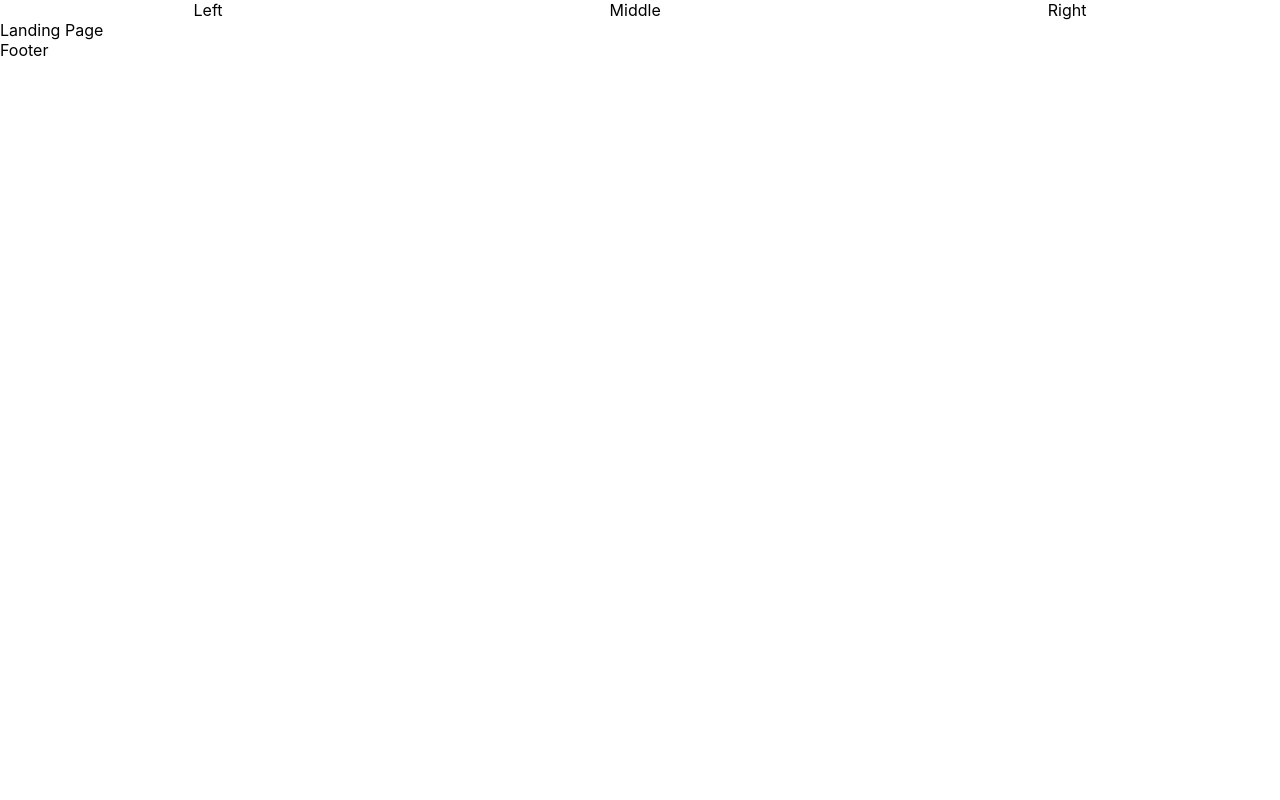
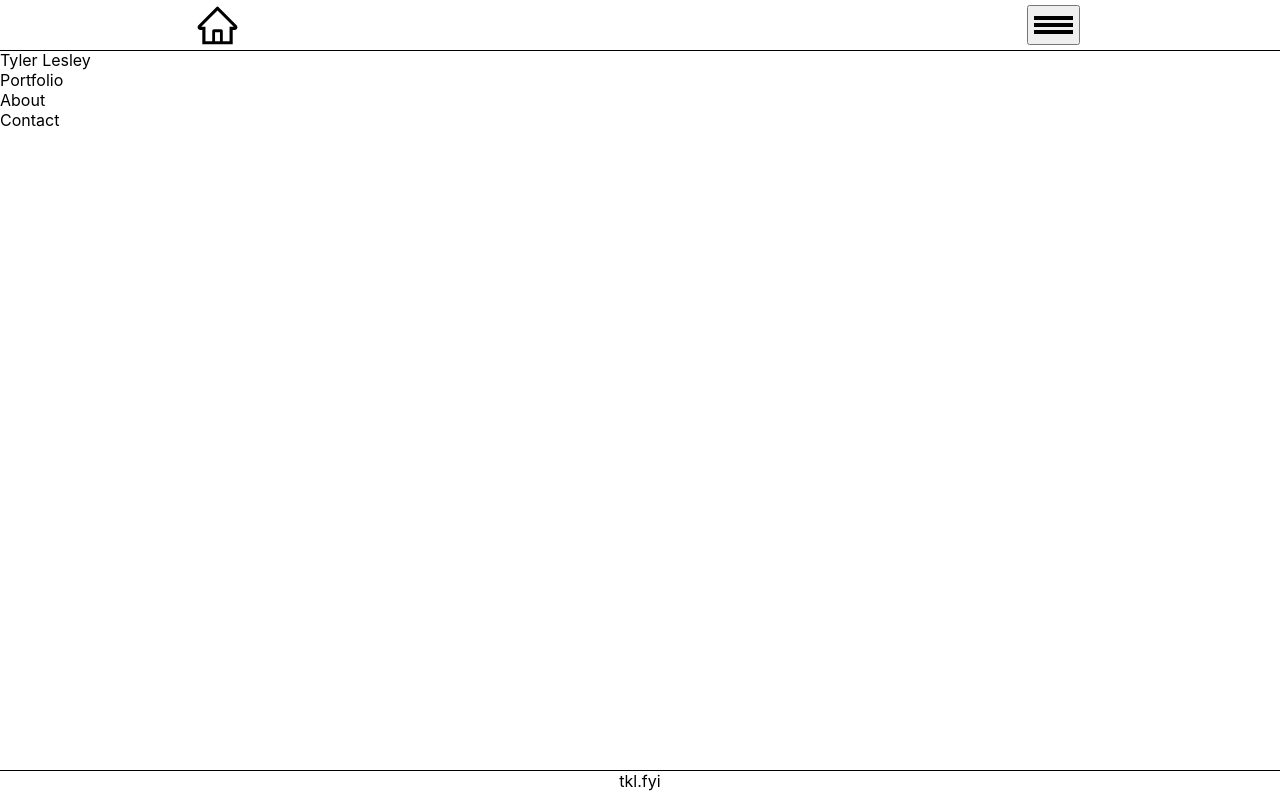
Before and after one commit to tklesley/tklesley.github.io, a React (Create React App) app in the folder portfolio/: page / in a window 1280 px wide. Built offline with nearby package versions, Linux system fonts and the light colour scheme.

Commit message:
Added Base Content and Function

```diff
--- a/portfolio/package.json
+++ b/portfolio/package.json
@@ -9,6 +9,7 @@
     "@testing-library/user-event": "^13.5.0",
     "react": "^18.2.0",
     "react-dom": "^18.2.0",
+    "react-icons": "^4.10.1",
     "react-router-dom": "^6.14.2",
     "react-scripts": "5.0.1",
     "web-vitals": "^2.1.4"
--- a/portfolio/src/App.css
+++ b/portfolio/src/App.css
@@ -11,8 +11,11 @@ html, body {
 
 .page {
   display: grid;
+  grid-template-areas: "header" "content" "footer";
+  grid-template-rows: 50px 90vh auto;
 }
 
-.header {
-  grid-area: header;
+.content-div {
+  height: 100%;
+  grid-area: content;
 }
--- a/portfolio/src/App.js
+++ b/portfolio/src/App.js
@@ -1,6 +1,7 @@
+import React from 'react';
 import { BrowserRouter, Routes, Route } from 'react-router-dom';
 import './App.css';
-import React from 'react';
+
 import Header from './components/header/header';
 import Footer from './components/footer/footer';
 import Landing from './pages/landing/landing';
@@ -10,12 +11,14 @@ class App extends React.Component {
   render() {
     return (
       <BrowserRouter>
-        <div>
+        <div className='page'>
           <Header />
+          <div className="content-div">
           <Routes>
             <Route path='' element={<Landing />} />
             <Route path='/projects' element={<Projects/>} />
           </Routes>
+          </div>
           <Footer />
         </div>
       </BrowserRouter>
--- /dev/null
+++ b/portfolio/src/components/footer/footer.css
@@ -0,0 +1,7 @@
+.footer-container {
+    display: flex;
+    justify-content: center;
+    align-items: center;
+    border-top: 1px solid black;
+    grid-area: footer;
+}
--- a/portfolio/src/components/footer/footer.js
+++ b/portfolio/src/components/footer/footer.js
@@ -1,7 +1,8 @@
 import React from "react";
+import './footer.css';
 
 export default function Footer() {
     return (
-        <div>Footer</div>
+        <div className="footer-container">tkl.fyi</div>
     )
 }
--- a/portfolio/src/components/header/header.css
+++ b/portfolio/src/components/header/header.css
@@ -1,4 +1,59 @@
 .header-container{
     display: flex;
     justify-content: space-around;
+    align-items: center;
+    height: 50px;
+    border-bottom: 1px solid black;
+    grid-area: header;
 }
+
+.settings-container {
+  display: flex;
+  z-index: 2;
+  justify-content: right;
+  position: absolute;
+  top: 50px;
+  right: 15vw;
+  border: 1px solid black;
+}
+
+.settings-open-false {
+  visibility: hidden;
+}
+
+/* --------- Settings Icon --------- */
+
+.bar1, .bar2, .bar3 {
+  transition: 0.4s;
+}
+
+.settings-icon {
+    min-height: 40px;
+    font-size: 0px;
+  }
+
+  .bar1, .bar2, .bar3 {
+    width: 35px;
+    height: 0px;
+    border: 2px solid;
+    margin: 3px 0;
+  }
+
+  .settings-true .bar1 {
+    transform: translate(0, 7px) rotate(-45deg);
+  }
+
+  .settings-true .bar2 {
+    transform: translate(0, 0px) rotate(-405deg)
+  }
+
+  .settings-true .bar3 {
+    transform: translate(0, -7px) rotate(45deg);
+  }
+
+  /* ------ Settings Menu ----------- */
+
+  .settings-button {
+    padding: 5px;
+    margin: 5px;
+  }
--- a/portfolio/src/components/header/header.js
+++ b/portfolio/src/components/header/header.js
@@ -1,12 +1,27 @@
-import React from "react";
+import React, { useState, useEffect } from "react";
 import './header.css';
+import { AiOutlineHome } from "react-icons/ai";
+import Settings from "../settings/settings";
 
 export default function Header() {
+
+    const [settingOpen, setSettingOpen] = useState(false);
+
     return (
-        <div className="header-container">
-            <div>Left</div>
-            <div>Middle</div>
-            <div>Right</div>
-        </div>
+        <>
+            <div className="header-container">
+                <AiOutlineHome size={45} />
+                <div></div>
+                <button className={`settings-icon settings-button settings-${settingOpen}`} onClick={() => setSettingOpen(!settingOpen)}>
+                    Settings
+                    <div className="bar1"></div>
+                    <div className="bar2"></div>
+                    <div className="bar3"></div>
+                </button>
+            </div>
+            <div className={`settings-container settings-open-${settingOpen}`}>
+                <Settings />
+            </div>
+        </>
     )
 }
--- /dev/null
+++ b/portfolio/src/components/settings/settings.css
@@ -0,0 +1,18 @@
+ul {
+    list-style-type: none;
+    margin: 0;
+    padding: 0;
+}
+
+.settings-div {
+    display: flex;
+    flex-direction: column;
+    justify-content: center;
+    align-items: center;
+    padding: 5px;
+}
+
+.light-mode-settings {
+    align-items: center;
+    justify-content: center;
+}
--- /dev/null
+++ b/portfolio/src/components/settings/settings.js
@@ -0,0 +1,21 @@
+import React from "react";
+import './settings.css';
+import { MdOutlineDarkMode, MdOutlineLightMode } from "react-icons/md";
+
+export default function Settings() {
+    return (
+        <div className="settings-div">
+            <div className="nav-list">
+                <ul>
+                    <li>Home</li>
+                    <li>Portfolio</li>
+                    <li>About</li>
+                    <li>Contact</li>
+                </ul>
+            </div>
+            <div className="light-mode-settings">
+                <MdOutlineLightMode /> <MdOutlineDarkMode />
+            </div>
+        </div>
+    )
+}
--- a/portfolio/src/pages/landing/landing.js
+++ b/portfolio/src/pages/landing/landing.js
@@ -1,7 +1,15 @@
 import React from "react";
+import './landing.css';
 
 export default function Landing() {
     return (
-        <div>Landing Page</div>
+        <div className="landing-page">
+            <div className="name">Tyler Lesley</div>
+            <div className="sections-container">
+                <div>Portfolio</div>
+                <div>About</div>
+                <div>Contact</div>
+            </div>
+        </div>
     )
 }
```
Also changed, not shown: portfolio/src/pages/landing/landing.css (added), 1 other file (tests, documents, lock files or other folders).
